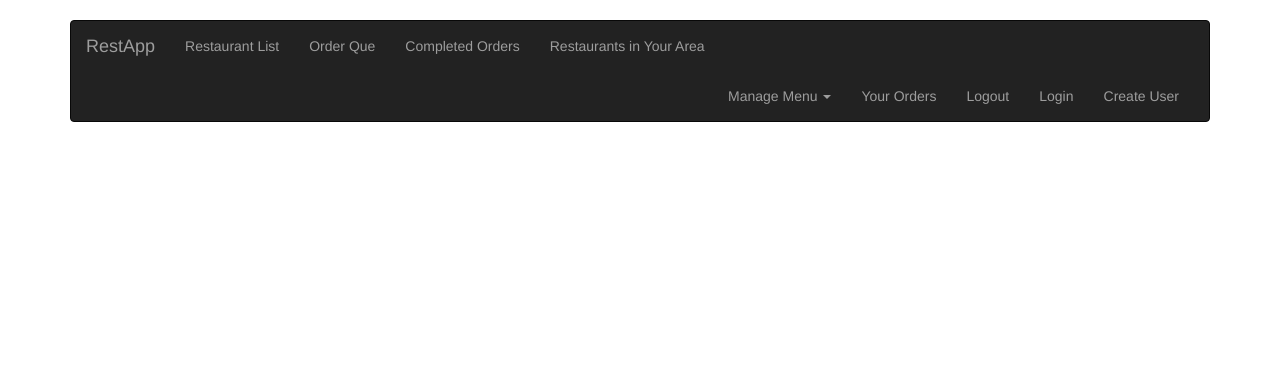
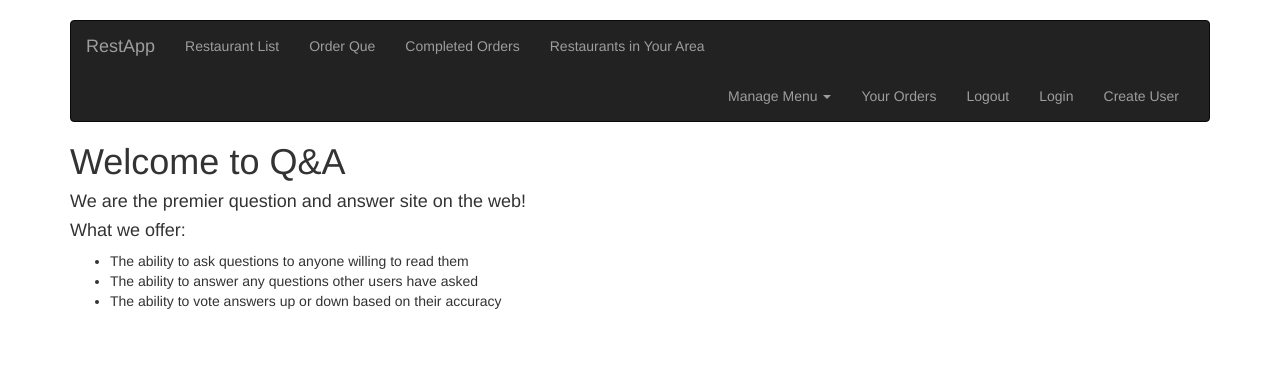
Before and after one commit to zseaborn63/Q_and_A, a Django app: page / in a window 1280 px wide. Shown: the top 382 px of the page. Run offline with Django 3.2, Linux system fonts and the light colour scheme; some libraries are stand-ins or nearby versions.

Commit message:
Hoping this doesn't screw it up more

```diff
--- a/Overflow/Q_and_A/templates/welcome.html
+++ b/Overflow/Q_and_A/templates/welcome.html
@@ -1,7 +1,16 @@
 {% extends 'base.html' %}
 
 {% block title %}
+    Welcome!
 {% endblock %}
 
 {% block content %}
+    <h1>Welcome to Q&A</h1>
+    <h4>We are the premier question and answer site on the web!</h4>
+    <h4>What we offer:</h4>
+    <ul>
+        <li>The ability to ask questions to anyone willing to read them</li>
+        <li>The ability to answer any questions other users have asked</li>
+        <li>The ability to vote answers up or down based on their accuracy</li>
+    </ul>
 {% endblock %}
```
